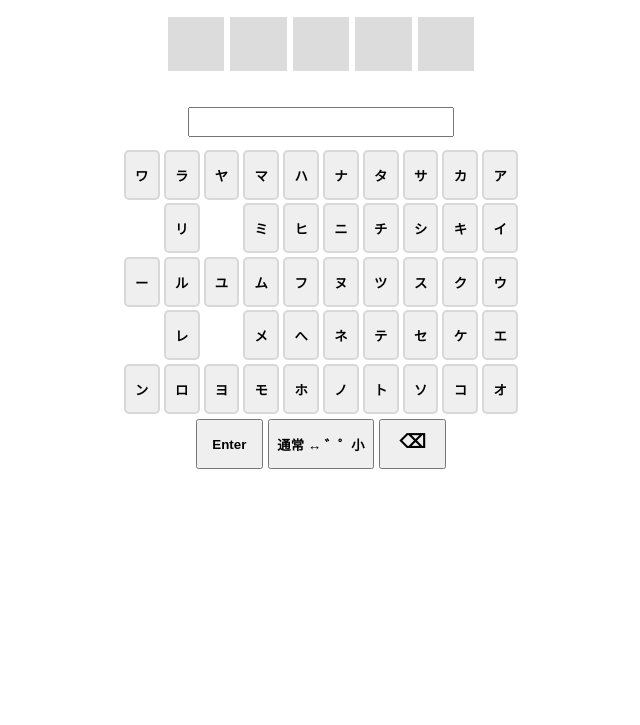
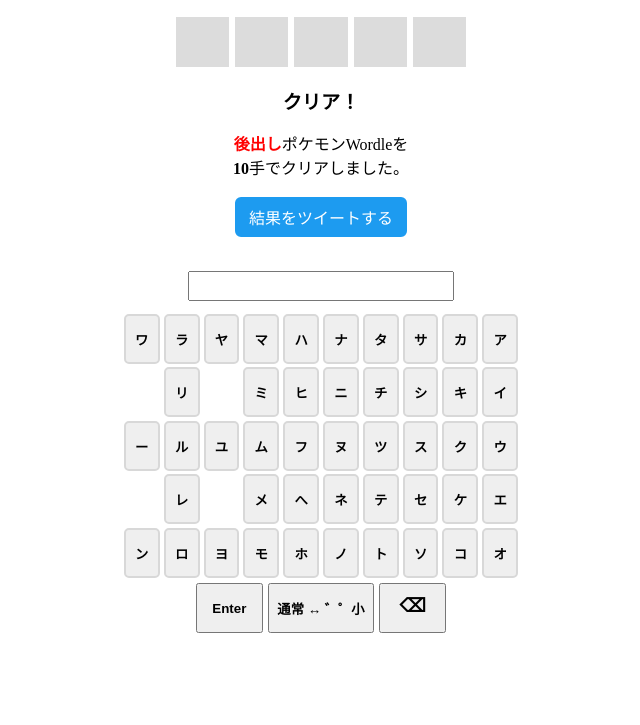
Before and after one commit to woodrush/adv-pokemon-wordle, a plain HTML site: page index.html in a window 1280 px wide. Shown: the part 75-800 px from the top of the page, without its empty margins (319-959 px from the left). Drawn offline with Linux system fonts and the light colour scheme.

Commit message:
Working tweet button

```diff
--- a/index.html
+++ b/index.html
@@ -11,7 +11,7 @@
     <div class="title-container">
       <table>
         <tr>
-          <td><div class="title"><span><b>後出しポケモンWordle</b></span></div></td>
+          <td><div class="title"><span><b><span style="color:red">後出し</span>ポケモンWordle</b></span></div></td>
           <td><button class="settings-key" onClick=""><b>⚙️</b></button></td>
           <td><button class="help-key" onClick="clickHelp()"><b>？</b></button></td>
         </tr>
@@ -38,6 +38,16 @@
           </tbody>
         </table>
       </div>
+      <div class="result-container">
+          <!-- style="display:none;" -->
+          <div class="result">
+            <b><span class="clear-message">クリア！</span></b><br>
+            <div class="result-message"><b><span style="color:red">後出し</span></b>ポケモンWordleを<br>
+              <b><span id="result_turns">10</span></b>手でクリアしました。</div>
+            <button class="twitter-share-button" onClick="tweet_result()">結果をツイートする</button>
+          </div>
+      </div>
+
       <div class="keyboard-container">
         <div class="keyboard">
           <div class="row">
@@ -173,8 +183,8 @@
         後出しポケモンWordleは、ポケモンWordleの<b>後出しを用いた超高難易度版</b>です。<br>
         <br>
         通常のポケモンWordleでは予めポケモンの名前が決まっていますが、
-        このゲームでは相手はプレイヤーの予想を見た上で、これまでのパネルの結果と<b>矛盾しない範囲で正解を変え、
-        なるべく少ない情報しか出さないように</b>パネルの結果を出してきます。<br>
+        このゲームでは相手はプレイヤーの予想を見た上で、これまでのパネルの結果と<span style="color:red"><b>矛盾しない範囲で正解を変え、
+        なるべく少ない情報しか出さないように</b></span>パネルの結果を出してきます。<br>
         <br>
         原作の<a href="https://www.powerlanguage.co.uk/wordle/">Wordle</a>および<a href="https://wordle.mega-yadoran.jp/">ポケモンWordle</a>と違って、
         好きな回数だけポケモンの名前を予想することができます。
--- a/res/main.css
+++ b/res/main.css
@@ -34,6 +34,10 @@
     width: 2.5em;
 }
 
+.key-hover:hover {
+    background-color: #ffffff;
+}
+
 .key {
     height: 50px;
     width: 8%;
@@ -42,6 +46,11 @@
     /* box-shadow: 0px 0px; */
     border-style: solid;
 }
+
+.key:hover {
+    background-color: #ffffff;
+}
+
 
 .key-G {
     background-color: #4cd447;
@@ -66,6 +75,13 @@
     height: 50px;
     margin-left: 1.9em;
 } */
+
+.clear-message {
+    font-size: 1.2em;
+    vertical-align: center;
+    margin-bottom: 0.2em;
+}
+
 
 .title {
     font-size: 1.2em;
@@ -101,6 +117,12 @@
     max-width: 30em;
 }
 
+.result-container {
+    margin: 1em auto;
+    text-align: center;
+    max-width: 30em;
+}
+
 .help-container {
     max-width: 45em;
     margin: 1em auto;
@@ -120,8 +142,8 @@
 }
 
 .box-base {
-    width: 3.4em;
-    height: 58px;
+    width: 3.2em;
+    height: 3.4em;
     border-width: 2px;
 }
 .box-empty {
@@ -188,3 +210,24 @@
     width: 20em;
     text-align: center;
 }
+
+.result-message {
+    margin-top: 1em;
+    margin-bottom: 1em;
+}
+
+.twitter-share-button {
+    background-color: rgb(29, 155, 240);
+    color: #ffffff;
+    font-size: 1em;
+    border-color: #ffffff;
+    box-shadow: none;
+    text-shadow: none;
+    border-radius: 8px;
+    border-style: solid;
+    padding: 8px 14px 8px 14px;
+}
+
+.twitter-share-button:hover {
+    background-color: rgb(85, 177, 238)
+}
--- a/res/main.js
+++ b/res/main.js
@@ -1,9 +1,11 @@
+var website_url = "";
 var currow = 0;
 var curcol = 0;
 var str = "";
 var curkeyboard = 0;
 var current_pokedex = [];
 
+var feedback_history = [];
 var screen_state = "game";
 
 function toggleKeyboard() {
@@ -49,6 +51,7 @@ function if_enter(str) {
         console.log(feedback_keystate);
         update_box_row_color(feedback);
         add_box_row();
+        feedback_history.push(feedback);
 
         update_keyboard_color(feedback_keystate);
         return true;
@@ -66,8 +69,6 @@ function typekey(key) {
         }
     } else if (key == "enter") {
         let input_text = document.getElementById("input_text");
-        window.alert(input_text.value);
-        window.alert(2);
         if (input_text.value != "") {
             if_enter(input_text.value);
         } else {
@@ -248,3 +249,23 @@ function textbox_onkey(e) {
     }
     return false;
 }
+
+function tweet_result() {
+    let ret_text = "後出しポケモンWordleを" + currow + "手でクリアしました。%0A"
+    const feedback2emoji = {
+        "G": "🟩",
+        "Y": "🟨",
+        "B": "⬛"
+    };
+    for (const feedback of feedback_history){
+        let ftext = "";
+        for (const c of feedback) {
+            ftext = ftext + feedback2emoji[c];
+        }
+        ret_text = ret_text + ftext + "%0A";
+    }
+    ret_text = ret_text + "%23後出しポケモンWordle%0A";
+    ret_text = ret_text + website_url;
+
+    window.open("https://twitter.com/intent/tweet?text=" + ret_text, "_blank");
+}
```
